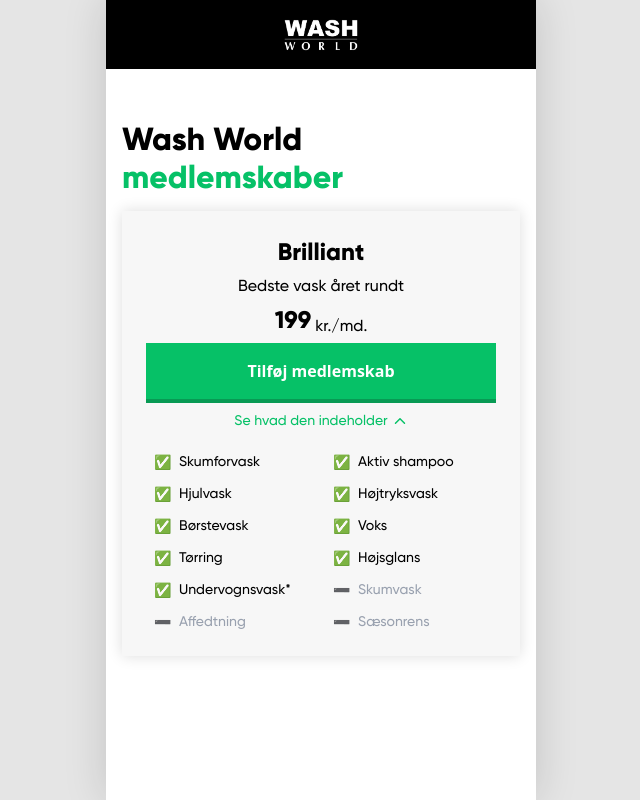
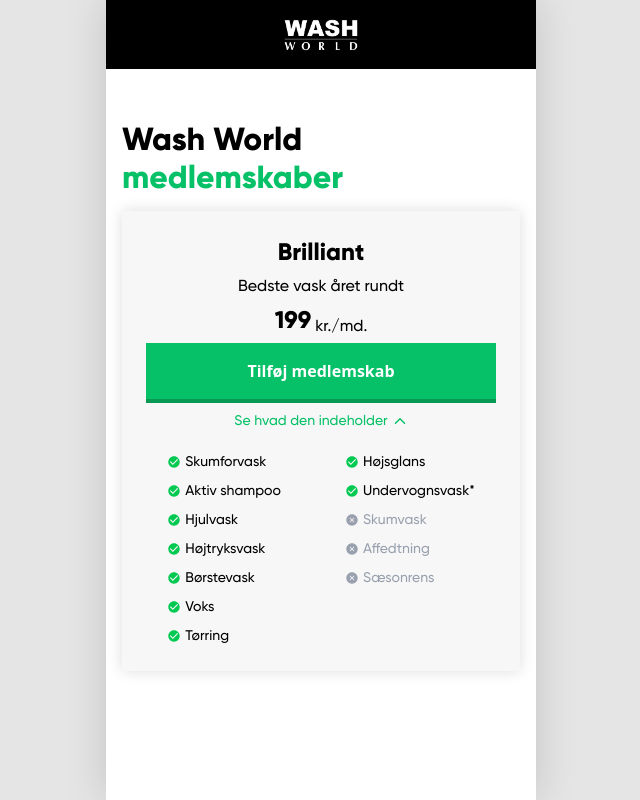
Before and after one commit to DanielCH5/2026_washworld_exam, a Next.js app in the folder frontend/: page /membership in a window 1280 px wide. Both pictures are taken after a click on the element "Se hvad den indeholder". Shown: the whole page, without its empty margins (319-959 px from the left). Built offline with nearby package versions, Linux system fonts and the light colour scheme; no server answers.

Commit message:
changed the hardcoded wash programs. am gonna make it dynamic next. now was just to style and insert icons

```diff
--- a/frontend/app/membership/page.tsx
+++ b/frontend/app/membership/page.tsx
@@ -2,6 +2,8 @@
 import { IoIosArrowDown, IoIosArrowUp } from "react-icons/io";
 import SquareButton from "@/components/buttons/__SquareButton";
 import { useState } from "react";
+import { IoMdCheckmarkCircle } from "react-icons/io";
+import { IoIosCloseCircle } from "react-icons/io";
 
 export default function MembershipPage() {
   const [isOpen, setIsOpen] = useState(false);
@@ -22,30 +24,25 @@ export default function MembershipPage() {
           {isOpen ? <IoIosArrowUp /> : <IoIosArrowDown />}
           </div>
           {isOpen && (
-          <div className="grid grid-cols-2 gap-x-6 gap-y-3 pt-4 px-2 text-sm">
-            {/* included - green checkmark */}
-            {["Skumforvask", "Aktiv shampoo", "Hjulvask", "Højtryksvask", "Børstevask", "Voks", "Tørring"].map(item => (
-              <div key={item} className="flex items-center gap-2">
-                <span className="text-green-500">✅</span>
-               <p>{item}</p>
-             </div>
-                 ))}
-            {/* included right column */}
-            {["Højsglans", "Undervognsvask*"].map(item => (
-              <div key={item} className="flex items-center gap-2">
-                <span className="text-green-500">✅</span>
-                <p>{item}</p>
-             </div>
-           ))}
-            {/* not included - grey minus */}
-           {["Skumvask", "Affedtning", "Sæsonrens"].map(item => (
-              <div key={item} className="flex items-center gap-2">
-               <span className="text-gray-400">➖</span>
-               <p className="text-gray-400">{item}</p>
-             </div>
-           ))}
-          </div>
-        )}
+            <div className="flex flex-row pt-4 gap-16 justify-center">
+              <div className="flex flex-col gap-2 items-start">
+              <p className="flex items-center gap-1"><IoMdCheckmarkCircle className="text-green-500"/> Skumforvask</p>
+              <p className="flex items-center gap-1"><IoMdCheckmarkCircle className="text-green-500"/> Aktiv shampoo</p>
+              <p className="flex items-center gap-1"><IoMdCheckmarkCircle className="text-green-500"/> Hjulvask</p>
+              <p className="flex items-center gap-1"><IoMdCheckmarkCircle className="text-green-500"/> Højtryksvask</p>
+              <p className="flex items-center gap-1"><IoMdCheckmarkCircle className="text-green-500"/> Børstevask</p>
+              <p className="flex items-center gap-1"><IoMdCheckmarkCircle className="text-green-500"/> Voks</p>
+               <p className="flex items-center gap-1"><IoMdCheckmarkCircle className="text-green-500"/> Tørring</p>
+              </div>
+              <div className="flex flex-col gap-2 items-start">
+               <p className="flex items-center gap-1"><IoMdCheckmarkCircle className="text-green-500"/> Højsglans</p>
+               <p className="flex items-center gap-1"><IoMdCheckmarkCircle className="text-green-500"/> Undervognsvask*</p>
+               <p className="flex items-center gap-1 text-gray-400"><IoIosCloseCircle /> Skumvask</p>
+               <p className="flex items-center gap-1 text-gray-400"><IoIosCloseCircle /> Affedtning</p>
+               <p className="flex items-center gap-1 text-gray-400"><IoIosCloseCircle /> Sæsonrens</p>
+              </div>
+           </div>
+          )}
 
         </div>
       </div>
```
